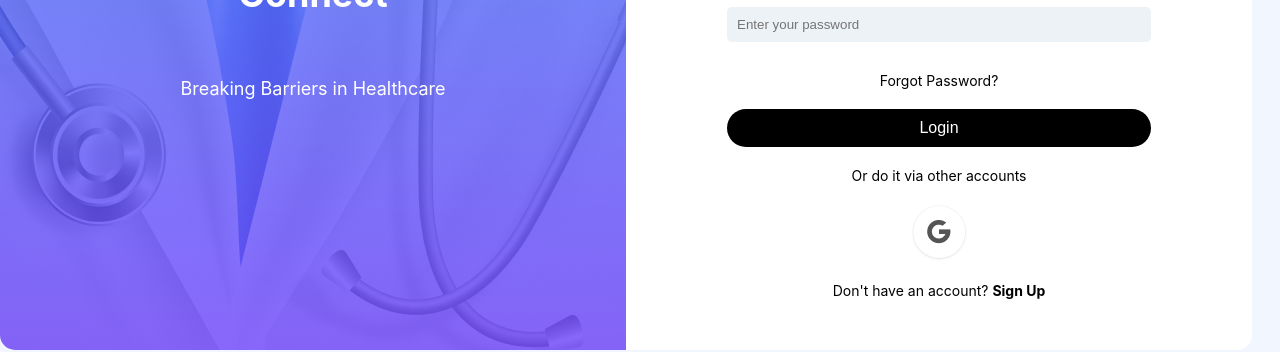
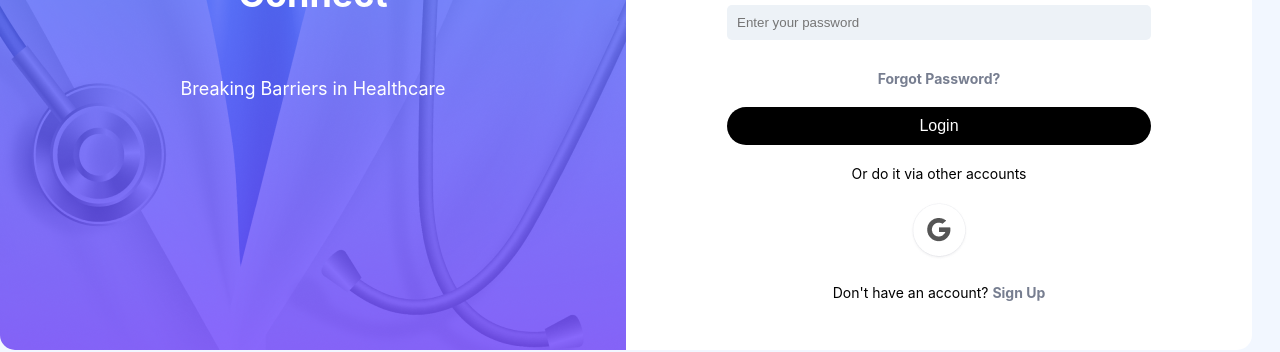
Before and after one commit to mihan2002/medicine-app, a React (Vite) app: page /login in a window 1280 px wide. Shown: the part 400-752 px from the top of the page. Built offline with nearby package versions, Linux system fonts and the light colour scheme.

Commit message:
login form updates

```diff
--- a/src/components/loginForm/LoginForm.css
+++ b/src/components/loginForm/LoginForm.css
@@ -50,8 +50,27 @@
     font-size: 16px;
     width: 424px;
     margin: 15px;
+    transition: color 0.3s ease; /* Smooth hover effect */
   }
 
   .login-button:hover {
     background-color: rgba(11, 76, 174, 1);
   }
+
+  .custom-link {
+    color: #777E90; /* Choose your preferred color */
+    text-decoration: none; /* Remove underline */
+    font-weight: bold;
+    transition: color 0.3s ease; /* Smooth transition for hover effect */
+  }
+
+  .custom-link:hover {
+    color: #363636; /* Change color on hover */
+  }
+  .google-button img {
+    transition: transform 0.3s ease, box-shadow 0.3s ease; /* Smooth hover effect */
+  }
+
+  .google-button:hover img {
+    transform: scale(1.1); /* Slightly enlarge the image on hover */
+  }
--- a/src/components/loginForm/LoginForm.jsx
+++ b/src/components/loginForm/LoginForm.jsx
@@ -76,14 +76,17 @@ const LoginForm = () => {
           />
         </div>
         {errorMessage && <p className="error-message">{errorMessage}</p>}
-        <p>Forgot Password?</p>
+        <p><a href="" className="custom-link">Forgot Password?</a></p>
         <button className="login-button" type="submit">
           Login
         </button>
         <p>Or do it via other accounts</p>
+        <a href="google-authlink" className="google-button">
         <img src="src/assets/googlelogo.png" alt="google-logo" />
+        </a>
+
         <p>
-          Don't have an account? <b>Sign Up</b>
+          Don't have an account? <a href="#3" className="custom-link"><b>Sign Up</b></a>
         </p>
       </form>
     </div>
```
